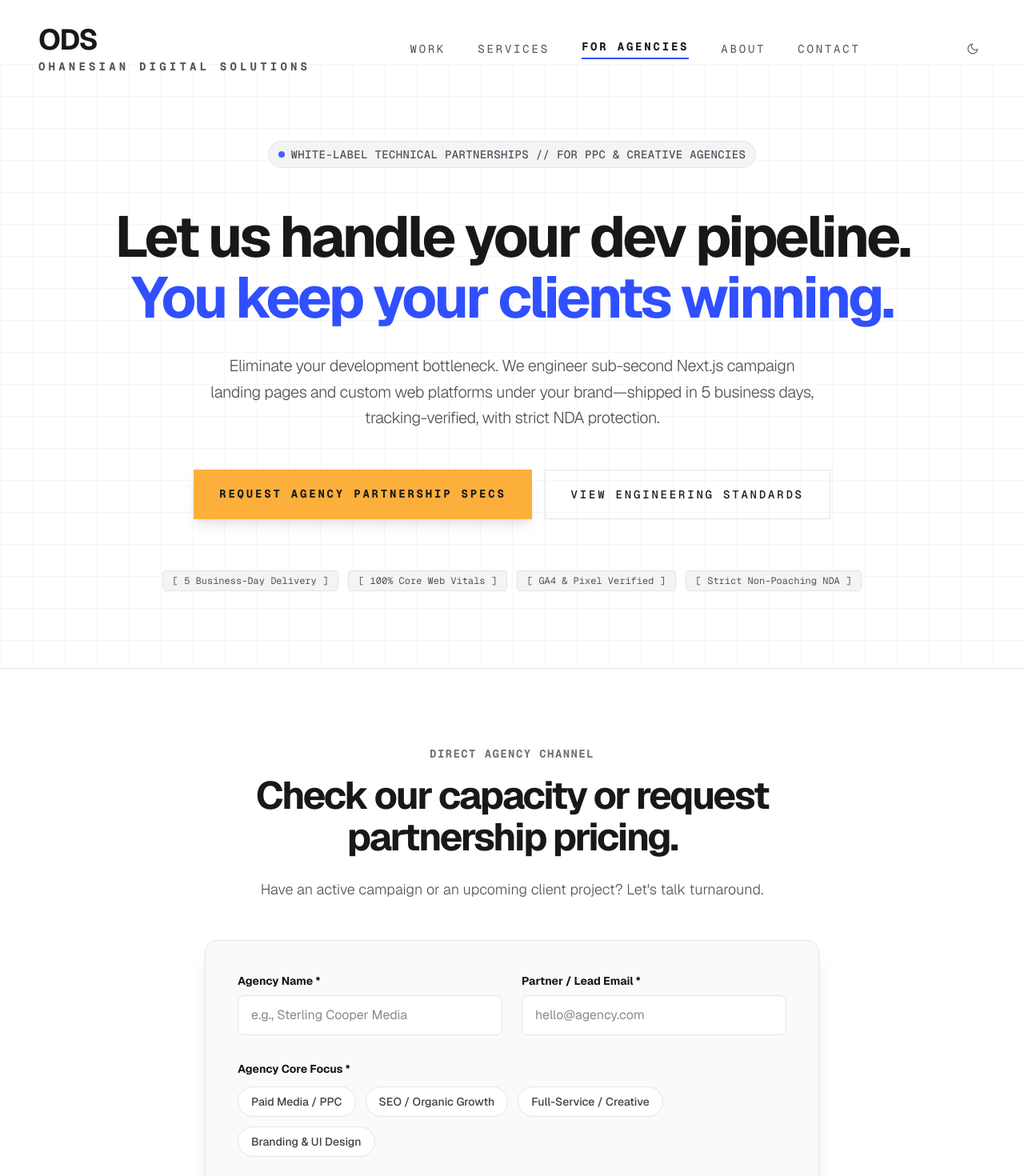
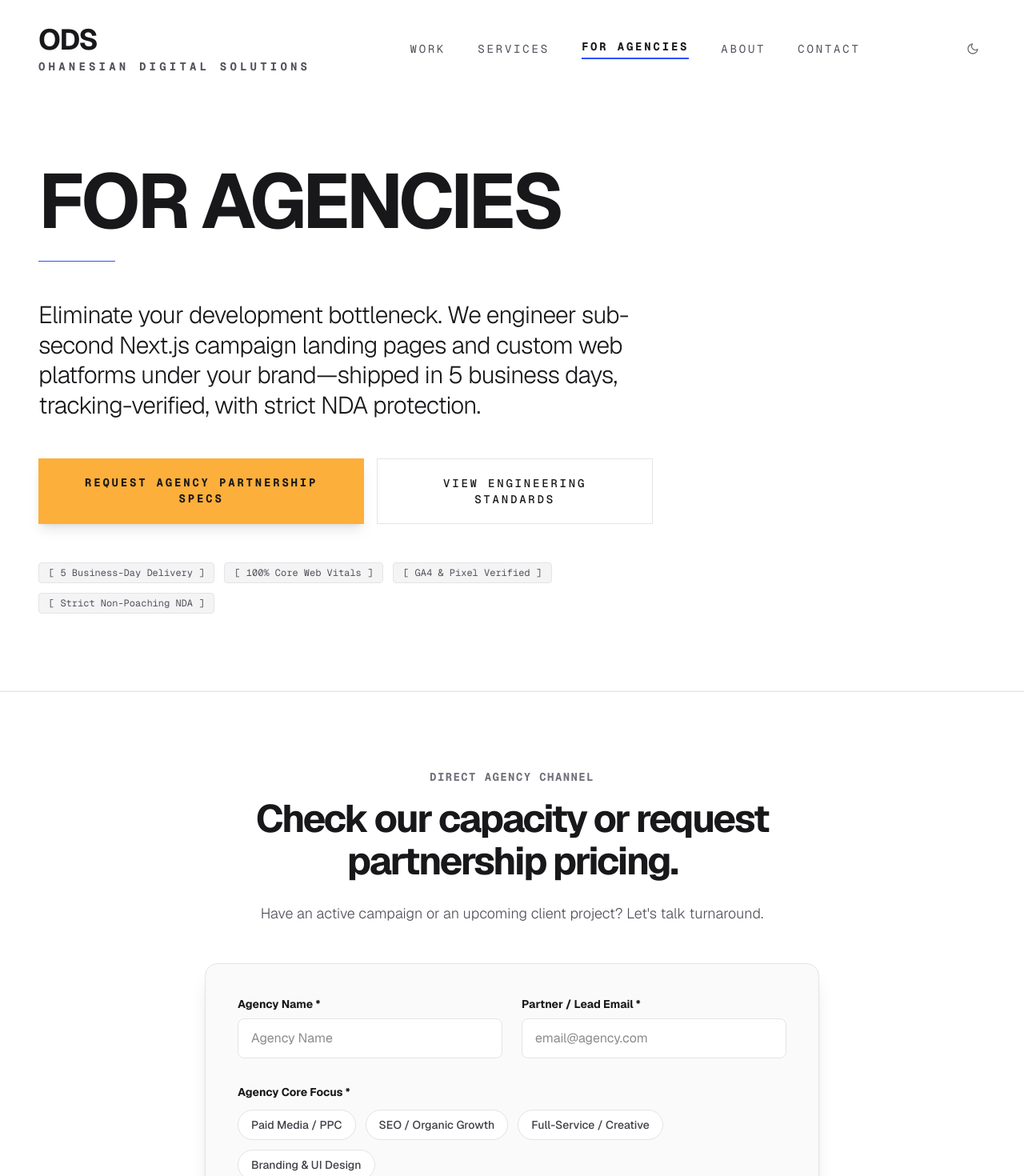
Before and after one commit to markohanesian/ods-headless, a Next.js app: page /partnerships in a window 1280 px wide. Shown: the top 1470 px of the page at 80% size. Built offline with nearby package versions, Linux system fonts and the light colour scheme.

Commit message:
fix: address copy and design optimization pass #2

```diff
--- a/app/(main)/blog/[slug]/page.tsx
+++ b/app/(main)/blog/[slug]/page.tsx
@@ -23,7 +23,7 @@ export default async function BlogSinglePage({ params }: { params: Promise<{ slu
         <div className="max-w-4xl mx-auto">
           <div className="mb-8 flex items-center gap-4">
              <span className="label-mono">
-               Insights // {mainCategory}
+               Insights • {mainCategory}
              </span>
              <div className="h-px w-12 bg-brand opacity-50"></div>
              <span className="label-mono">
--- a/app/(main)/layout.tsx
+++ b/app/(main)/layout.tsx
@@ -21,7 +21,7 @@ export default function MainLayout({
             </p>
           </div>
           <div className="label-mono">
-            © 2026 OHANESIAN DIGITAL SOLUTIONS // ALL_RIGHTS_RESERVED
+            © 2026 OHANESIAN DIGITAL SOLUTIONS. ALL RIGHTS RESERVED.
           </div>
         </div>
       </footer>
--- a/app/(main)/partnerships/page.tsx
+++ b/app/(main)/partnerships/page.tsx
@@ -5,30 +5,19 @@ import AgencyIntakeForm from "@/components/AgencyIntakeForm";
 export default function PartnershipsPage() {
   return (
     <>
-      {/* 1. HERO SECTION */}
-      <section className="relative flex flex-col items-center text-center justify-center min-h-[80vh] px-6 lg:px-12 pt-24 pb-24 bg-white dark:bg-zinc-950 overflow-hidden">
-        {/* Background architectural grid effect */}
-        <div className="absolute inset-0 opacity-[0.03] dark:opacity-[0.05] pointer-events-none"
-             style={{ backgroundImage: 'linear-gradient(#000 1px, transparent 1px), linear-gradient(90deg, #000 1px, transparent 1px)', backgroundSize: '40px 40px' }} />
+      {/* 1. HEADER SECTION */}
+      <section className="px-6 lg:px-12 pt-32 pb-24 border-b border-zinc-100 dark:border-zinc-900 bg-white dark:bg-zinc-950">
+        <div className="max-w-7xl mx-auto">
+          <h1 className="text-zinc-900 dark:text-zinc-50 mb-8 uppercase">
+            For Agencies
+          </h1>
+          <div className="h-px w-24 bg-accent-blue mb-12"></div>
 
-        <div className="max-w-5xl z-10 flex flex-col items-center">
-          <div className="inline-flex items-center gap-2 px-3 py-1.5 rounded-full bg-zinc-100 dark:bg-zinc-800/50 border border-zinc-200 dark:border-zinc-800 mb-8 sm:mb-12">
-            <span className="w-2 h-2 rounded-full bg-accent-blue animate-pulse"></span>
-            <span className="text-xs sm:text-sm font-mono font-medium tracking-wide text-zinc-600 dark:text-zinc-300 uppercase">
-              WHITE-LABEL TECHNICAL PARTNERSHIPS // FOR PPC & CREATIVE AGENCIES
-            </span>
-          </div>
-
-          <h1 className="text-5xl sm:text-6xl md:text-7xl font-bold tracking-tighter mb-8 text-zinc-900 dark:text-zinc-50 leading-[1.05]">
-            Let us handle your dev pipeline. <br className="hidden md:block" />
-            <span className="text-accent-blue">You keep your clients winning.</span>
-          </h1>
-
-          <p className="lead-text text-zinc-600 dark:text-zinc-300 max-w-3xl mb-12 text-lg sm:text-xl leading-relaxed font-light">
+          <div className="max-w-3xl">
+            <p className="lead-text text-zinc-900 dark:text-zinc-50 mb-12">
               Eliminate your development bottleneck. We engineer sub-second Next.js campaign landing pages and custom web platforms under your brand—shipped in 5 business days, tracking-verified, with strict NDA protection.
             </p>
-
-          <div className="flex flex-col sm:flex-row gap-4 w-full sm:w-auto justify-center mb-16">
+            <div className="flex flex-col sm:flex-row gap-4 w-full sm:w-auto">
               <a
                 href="#agency-intake"
                 className="btn-brand text-center px-8"
@@ -42,9 +31,7 @@ export default function PartnershipsPage() {
                 View Engineering Standards
               </a>
             </div>
-
-          {/* Proof Pills */}
-          <div className="flex flex-wrap justify-center gap-3">
+            <div className="flex flex-wrap gap-3 mt-12">
               <span className="px-3 py-1 text-xs font-mono bg-zinc-100 dark:bg-zinc-900 text-zinc-600 dark:text-zinc-400 border border-zinc-200 dark:border-zinc-800 rounded">
                 [ 5 Business-Day Delivery ]
               </span>
@@ -57,6 +44,7 @@ export default function PartnershipsPage() {
               <span className="px-3 py-1 text-xs font-mono bg-zinc-100 dark:bg-zinc-900 text-zinc-600 dark:text-zinc-400 border border-zinc-200 dark:border-zinc-800 rounded">
                 [ Strict Non-Poaching NDA ]
               </span>
+            </div>
           </div>
         </div>
       </section>
--- a/app/(main)/services/page.tsx
+++ b/app/(main)/services/page.tsx
@@ -4,18 +4,25 @@ import Link from "next/link";
 const SERVICE_TIERS = [
   {
     id: "01",
-    title: "Websites and Applications",
-    summary: "A digital foundation tailored to your exact business workflow, or an upgrade to your current site.",
-    whatWeDeliver: "Top page speed rankings, beautiful layouts on all devices, accessibility compliance, and custom tools .",
+    title: "Dedicated Lead Capture Pages",
+    summary: "High-converting, sub-second single-page builds deployed specifically for paid ad campaigns.",
+    whatWeDeliver: "Mobile-first layouts, zero navigation distractions, live Looker Studio conversion dashboards, and automated lead routing.",
+    href: "/lead-capture"
   },
   {
     id: "02",
+    title: "Websites and Applications",
+    summary: "A digital foundation tailored to your exact business workflow, or an upgrade to your current site.",
+    whatWeDeliver: "Top page speed rankings, beautiful layouts on all devices, accessibility compliance, and custom tools.",
+  },
+  {
+    id: "03",
     title: "Design and Strategy",
     summary: "Clear, modern visuals that make your business look authoritative and professional from day one.",
     whatWeDeliver: "Custom color palettes, typography rules that fit your brand, responsive design components, and clear layout standards.",
   },
   {
-    id: "03",
+    id: "04",
     title: "Systems and Automation",
     summary: "Connect your website directly to your daily tools, payment processors, and scheduling apps.",
     whatWeDeliver: "Easy payment checkouts, custom lead intake forms, automated client onboarding emails, and integrated event hubs.",
@@ -44,12 +51,10 @@ export default function ServicesPage() {
       {/* Service Tiers Section */}
       <section className="px-6 lg:px-12 py-24">
         <div className="max-w-7xl mx-auto">
-          <div className="grid grid-cols-1 lg:grid-cols-3 gap-12">
-            {SERVICE_TIERS.map((service) => (
-              <div
-                key={service.id}
-                className="flex flex-col p-8 sm:p-10 border border-zinc-200 dark:border-zinc-800 rounded-2xl bg-zinc-50/50 dark:bg-zinc-900/30 hover:border-accent-blue/50 transition-all duration-300 group"
-              >
+          <div className="grid grid-cols-1 lg:grid-cols-2 gap-12">
+            {SERVICE_TIERS.map((service) => {
+              const CardContent = (
+                <>
                   <h2 className="text-2xl font-bold text-zinc-900 dark:text-zinc-50 mb-4 tracking-tight">
                     {service.title}
                   </h2>
@@ -66,8 +71,26 @@ export default function ServicesPage() {
                       {service.whatWeDeliver}
                     </p>
                   </div>
+                </>
+              );
+
+              return service.href ? (
+                <Link
+                  key={service.id}
+                  href={service.href}
+                  className="flex flex-col p-8 sm:p-10 border border-zinc-200 dark:border-zinc-800 rounded-2xl bg-zinc-50/50 dark:bg-zinc-900/30 hover:border-accent-blue/50 transition-all duration-300 group cursor-pointer"
+                >
+                  {CardContent}
+                </Link>
+              ) : (
+                <div
+                  key={service.id}
+                  className="flex flex-col p-8 sm:p-10 border border-zinc-200 dark:border-zinc-800 rounded-2xl bg-zinc-50/50 dark:bg-zinc-900/30 hover:border-accent-blue/50 transition-all duration-300 group"
+                >
+                  {CardContent}
                 </div>
-            ))}
+              );
+            })}
           </div>
         </div>
       </section>
--- a/app/(main)/work/[slug]/page.tsx
+++ b/app/(main)/work/[slug]/page.tsx
@@ -25,7 +25,7 @@ export default async function CaseStudyPage({ params }: { params: Promise<{ slug
         <div className="max-w-7xl mx-auto">
           <div className="mb-8 flex items-center gap-4">
              <span className="label-mono">
-               Archive // {mainCategory}
+               Archive • {mainCategory}
              </span>
              <div className={`h-px w-12 ${accentColor} opacity-50`}></div>
           </div>
--- a/components/AgencyIntakeForm.tsx
+++ b/components/AgencyIntakeForm.tsx
@@ -106,7 +106,7 @@ IMMEDIATE DEV NEED: ${formData.devNeed}
             <input
               type="text"
               required
-              placeholder="e.g., Sterling Cooper Media"
+              placeholder="Agency Name"
               value={formData.agencyName}
               onChange={(e) => setFormData({ ...formData, agencyName: e.target.value })}
               className="w-full bg-white dark:bg-zinc-950 border border-zinc-200 dark:border-zinc-800 rounded-lg px-4 py-3 text-zinc-900 dark:text-zinc-50 focus:outline-none focus:border-brand transition-colors"
@@ -119,7 +119,7 @@ IMMEDIATE DEV NEED: ${formData.devNeed}
             <input
               type="email"
               required
-              placeholder="hello@agency.com"
+              placeholder="email@agency.com"
               value={formData.email}
               onChange={(e) => setFormData({ ...formData, email: e.target.value })}
               className="w-full bg-white dark:bg-zinc-950 border border-zinc-200 dark:border-zinc-800 rounded-lg px-4 py-3 text-zinc-900 dark:text-zinc-50 focus:outline-none focus:border-brand transition-colors"
--- a/components/CaseStudyGrid.tsx
+++ b/components/CaseStudyGrid.tsx
@@ -64,22 +64,6 @@ const CaseStudyGrid = async ({
                   {subtitle}
                 </p>
               )}
-            </div>
-            <div className="flex flex-col sm:flex-row gap-3 sm:gap-4 mb-6">
-              {showViewAll && (
-                <Link
-                  href="/work"
-                  className="inline-flex items-center justify-center px-5 py-2.5 text-sm sm:text-sm font-bold tracking-wider uppercase bg-brand dark:bg-accent-blue text-zinc-950 dark:text-white rounded hover:opacity-90 transition-opacity"
-                >
-                  {viewAllLabel}
-                </Link>
-              )}
-              <Link
-                href="/contact"
-                className="inline-flex items-center justify-center px-5 py-2.5 text-sm sm:text-sm font-bold tracking-wider uppercase border border-zinc-300 dark:border-zinc-700 text-zinc-900 dark:text-zinc-100 rounded hover:bg-zinc-100 dark:hover:bg-zinc-900 transition-colors"
-              >
-                Start a Project
-              </Link>
             </div>
           </div>
         )}
@@ -149,7 +133,7 @@ const CaseStudyGrid = async ({
                   {isLab && (
                     <div className="absolute top-4 left-4 right-4 flex justify-between items-start pointer-events-none">
                       <div className="label-mono bg-zinc-900/80 backdrop-blur text-white px-2.5 py-1 border border-zinc-700 uppercase text-sm">
-                        [ {appTypeLabel} ]
+                        {appTypeLabel}
                       </div>
                       <div
                         className={`h-2.5 w-2.5 rounded-full transition-all duration-500 ${
@@ -183,12 +167,7 @@ const CaseStudyGrid = async ({
                     {customDescription}
                   </p>
 
-                  {(customTag1 || customTag2) && (
-                    <div className="flex gap-2 mb-8">
-                      {customTag1 && <span className="label-mono !text-xs px-2 py-1 bg-zinc-100 dark:bg-zinc-900">{`[ ${customTag1} ]`}</span>}
-                      {customTag2 && <span className="label-mono !text-xs px-2 py-1 bg-zinc-100 dark:bg-zinc-900">{`[ ${customTag2} ]`}</span>}
-                    </div>
-                  )}
+
 
                   <div className="mt-auto flex items-center justify-between">
                     <div className="label-mono">
@@ -201,6 +180,23 @@ const CaseStudyGrid = async ({
             );
           })}
         </div>
+
+        <div className="mt-16 flex flex-col sm:flex-row justify-center gap-4">
+          {showViewAll && (
+            <Link
+              href="/work"
+              className="inline-flex items-center justify-center px-8 py-4 text-base font-bold tracking-wider uppercase bg-brand dark:bg-accent-blue text-zinc-950 dark:text-white rounded hover:opacity-90 transition-opacity"
+            >
+              {viewAllLabel}
+            </Link>
+          )}
+          <Link
+            href="/contact"
+            className="inline-flex items-center justify-center px-8 py-4 text-base font-bold tracking-wider uppercase border border-zinc-300 dark:border-zinc-700 text-zinc-900 dark:text-zinc-100 rounded hover:bg-zinc-100 dark:hover:bg-zinc-900 transition-colors"
+          >
+            Start a Project
+          </Link>
+        </div>
       </div>
     </section>
   );
--- a/components/ContactForm.tsx
+++ b/components/ContactForm.tsx
@@ -82,7 +82,7 @@ export default function ContactForm() {
           value={formData.name}
           onChange={handleChange}
           className="w-full bg-transparent border-b border-zinc-200 dark:border-zinc-800 py-3 text-lg focus:outline-none focus:border-brand transition-colors rounded-none appearance-none"
-          placeholder="John Doe"
+          placeholder="Full Name"
         />
       </div>
       <div className="space-y-2">
@@ -94,7 +94,7 @@ export default function ContactForm() {
           value={formData.email}
           onChange={handleChange}
           className="w-full bg-transparent border-b border-zinc-200 dark:border-zinc-800 py-3 text-lg focus:outline-none focus:border-brand transition-colors rounded-none appearance-none"
-          placeholder="john@example.com"
+          placeholder="email@example.com"
         />
       </div>
       <div className="space-y-2">
--- a/components/Hero.tsx
+++ b/components/Hero.tsx
@@ -12,7 +12,7 @@ const Hero = () => {
         <div className="inline-flex items-center gap-2 px-3 py-1.5 rounded-full bg-zinc-100 dark:bg-zinc-800/50 border border-zinc-200 dark:border-zinc-800 mb-8 sm:mb-12">
           <span className="w-2 h-2 rounded-full bg-brand animate-pulse"></span>
           <span className="text-xs sm:text-sm font-mono font-medium tracking-wide text-zinc-600 dark:text-zinc-300">
-            CUSTOM WEBSITES // CAMPAIGN LANDING PAGES // WORKFLOW APPS
+            CUSTOM WEBSITES • CAMPAIGN LANDING PAGES • WORKFLOW APPS
           </span>
         </div>
         <h1 className="text-6xl sm:text-7xl md:text-8xl lg:text-[8rem] font-bold tracking-tighter mb-8 text-zinc-900 dark:text-zinc-50 leading-[1.05]">
--- a/components/InteractiveIntakeForm.tsx
+++ b/components/InteractiveIntakeForm.tsx
@@ -267,7 +267,7 @@ ${formData.selectedHeadaches.length > 0 ? formData.selectedHeadaches.map((s) =>
               <input
                 type="text"
                 required
-                placeholder="Full Name (e.g., Sarah Connor)"
+                placeholder="Full Name"
                 value={formData.name}
                 onChange={(e) => setFormData({ ...formData, name: e.target.value })}
                 className="w-full bg-zinc-50 dark:bg-zinc-950 border border-zinc-200 dark:border-zinc-800 rounded-lg px-4 py-3 text-zinc-900 dark:text-zinc-50 focus:outline-none focus:border-accent-blue transition-colors"
@@ -275,7 +275,7 @@ ${formData.selectedHeadaches.length > 0 ? formData.selectedHeadaches.map((s) =>
               <input
                 type="email"
                 required
-                placeholder="Business Email (e.g., sarah@company.com)"
+                placeholder="Business Email"
                 value={formData.email}
                 onChange={(e) => setFormData({ ...formData, email: e.target.value })}
                 className="w-full bg-zinc-50 dark:bg-zinc-950 border border-zinc-200 dark:border-zinc-800 rounded-lg px-4 py-3 text-zinc-900 dark:text-zinc-50 focus:outline-none focus:border-accent-blue transition-colors"
@@ -291,7 +291,7 @@ ${formData.selectedHeadaches.length > 0 ? formData.selectedHeadaches.map((s) =>
               <input
                 type="text"
                 required
-                placeholder="e.g., Cyberdyne Systems"
+                placeholder="Company Name"
                 value={formData.company}
                 onChange={(e) => setFormData({ ...formData, company: e.target.value })}
                 className="w-full bg-zinc-50 dark:bg-zinc-950 border border-zinc-200 dark:border-zinc-800 rounded-lg px-4 py-3 text-zinc-900 dark:text-zinc-50 focus:outline-none focus:border-accent-blue transition-colors"
@@ -304,7 +304,7 @@ ${formData.selectedHeadaches.length > 0 ? formData.selectedHeadaches.map((s) =>
               </label>
               <input
                 type="url"
-                placeholder="https://cyberdyne.com"
+                placeholder="https://yourwebsite.com"
                 value={formData.websiteUrl}
                 onChange={(e) => setFormData({ ...formData, websiteUrl: e.target.value })}
                 className="w-full bg-zinc-50 dark:bg-zinc-950 border border-zinc-200 dark:border-zinc-800 rounded-lg px-4 py-3 text-zinc-900 dark:text-zinc-50 focus:outline-none focus:border-accent-blue transition-colors"
--- a/components/ProductizedOffers.tsx
+++ b/components/ProductizedOffers.tsx
@@ -16,7 +16,7 @@ const OFFERS = [
       "100% full ownership of your code and domain"
     ],
     cta: "Claim Your 30-Day Pilot",
-    href: "/contact",
+    href: "/lead-capture",
     icon: (
       <svg viewBox="0 0 24 24" fill="none" stroke="currentColor" strokeWidth="1.5" strokeLinecap="round" strokeLinejoin="round" className="w-6 h-6">
         <polygon points="13 2 3 14 12 14 11 22 21 10 12 10 13 2"></polygon>
```
Lines whose indentation alone changed are shown as unchanged.
